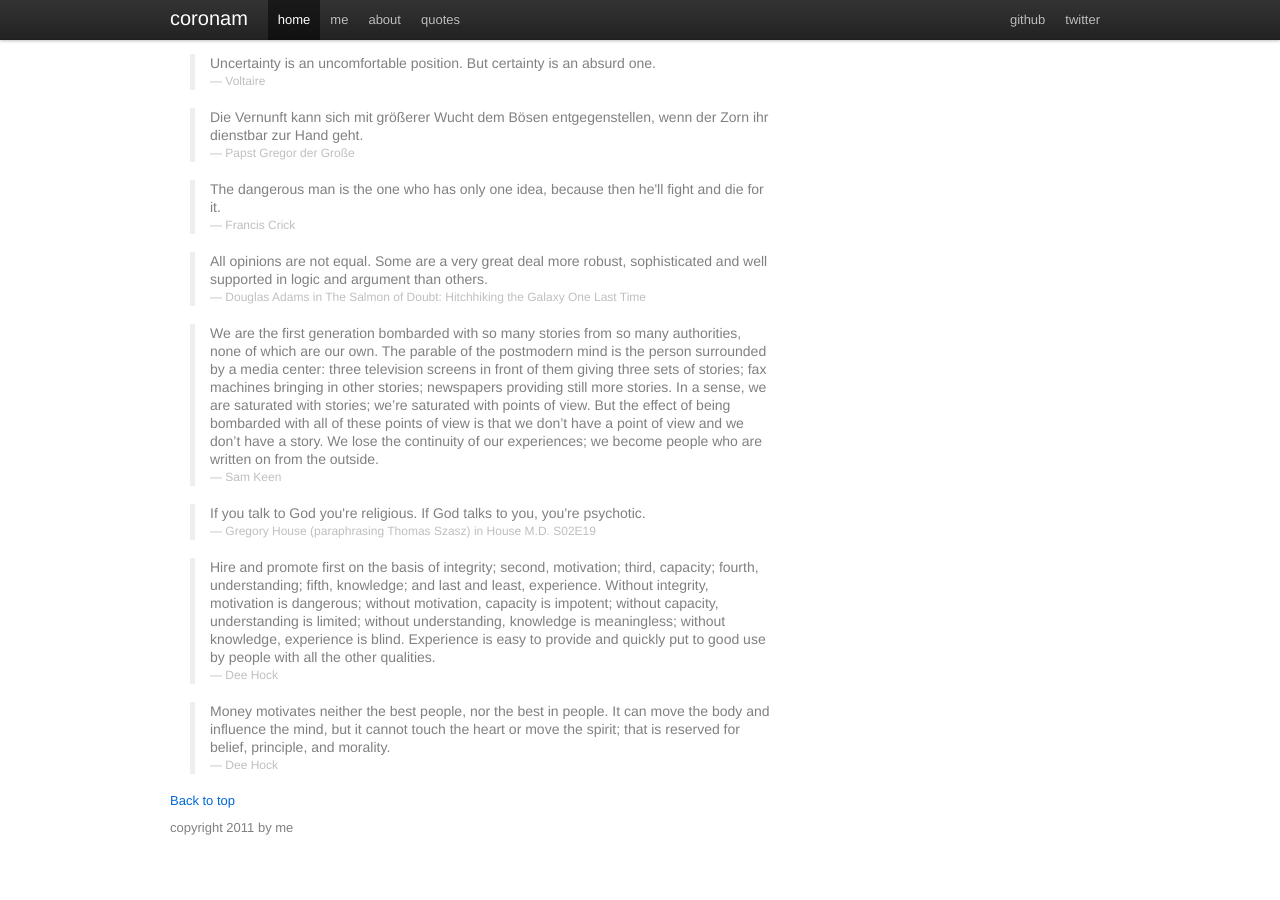
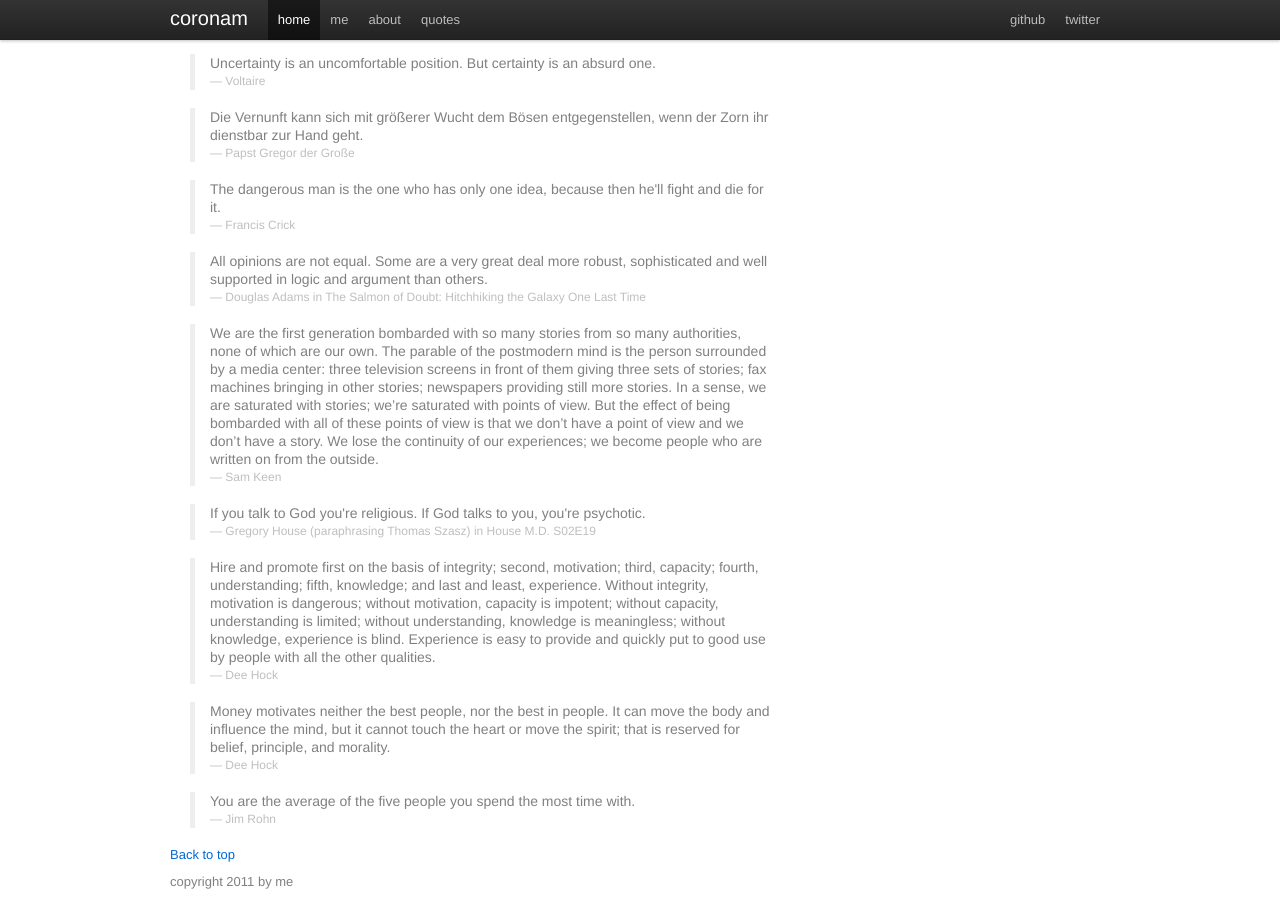
Before and after one commit to tinnet/tinnet.github.com, a Jekyll site: the page built from quotes.html, in a window 1280 px wide and 900 px high, scrolled down 4868 px. Built offline with Jekyll 4.4.1, drawn with Linux system fonts in a browser that asks for light colours; before the commit the page ends 5714 px from its top, so only the background shows below that.

Commit message:
added jim rohn quote

```diff
--- a/quotes.html
+++ b/quotes.html
@@ -190,6 +190,8 @@ quotes:
       who: "Dee Hock"
     - what: "Money motivates neither the best people, nor the best in people. It can move the body and influence the mind, but it cannot touch the heart or move the spirit; that is reserved for belief, principle, and morality."
       who: "Dee Hock"
+    - what: "You are the average of the five people you spend the most time with."
+      who: "Jim Rohn"
 ---
 
 <div class="content">
```
